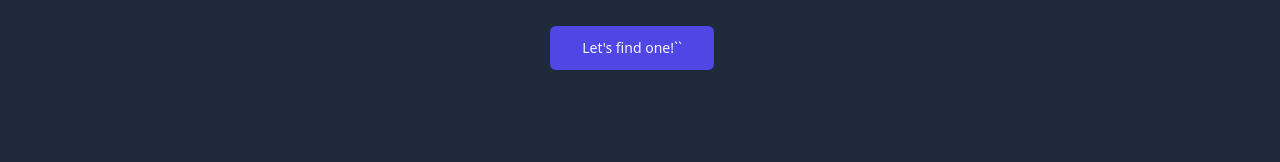
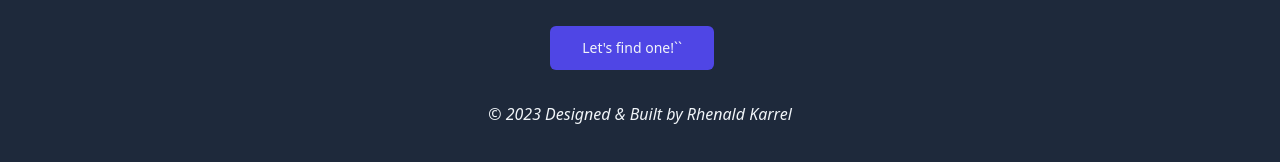
Before and after one commit to rhenaldkarrel/modern-react-movie-app, a React (Vite) app: page /movie/favorite in a window 1280 px wide. Shown: the part 468-630 px from the top of the page. Built offline with nearby package versions, Linux system fonts and the light colour scheme; no server answers.

Commit message:
feat: add footer component

```diff
--- /dev/null
+++ b/src/components/common/footer/index.jsx
@@ -0,0 +1,14 @@
+export function Footer() {
+	return (
+		<footer className="flex justify-center items-center italic transition hover:opacity-50">
+			<a
+				href="https://github.com/rhenaldkarrel"
+				target="_blank"
+				rel="noopener noreferrer"
+				className="py-8"
+			>
+				&copy; {new Date().getFullYear()} Designed & Built by Rhenald Karrel
+			</a>
+		</footer>
+	);
+}
--- a/src/components/index.js
+++ b/src/components/index.js
@@ -4,6 +4,7 @@ export * from './common/badge';
 export * from './common/buttons';
 export * from './common/scroll-to-top-button';
 export * from './common/lazy-load-image';
+export * from './common/footer';
 
 export * from './layout/main-layout';
 
--- a/src/components/layout/main-layout/index.jsx
+++ b/src/components/layout/main-layout/index.jsx
@@ -2,6 +2,7 @@ import React from 'react';
 import { Outlet, useLocation } from 'react-router-dom';
 
 import {
+	Footer,
 	Navigation,
 	ScrollToTop,
 	SearchMovieForm,
@@ -46,6 +47,7 @@ export function MainLayout() {
 					<Outlet />
 				</main>
 			</React.Suspense>
+			<Footer />
 		</React.Fragment>
 	);
 }
```
